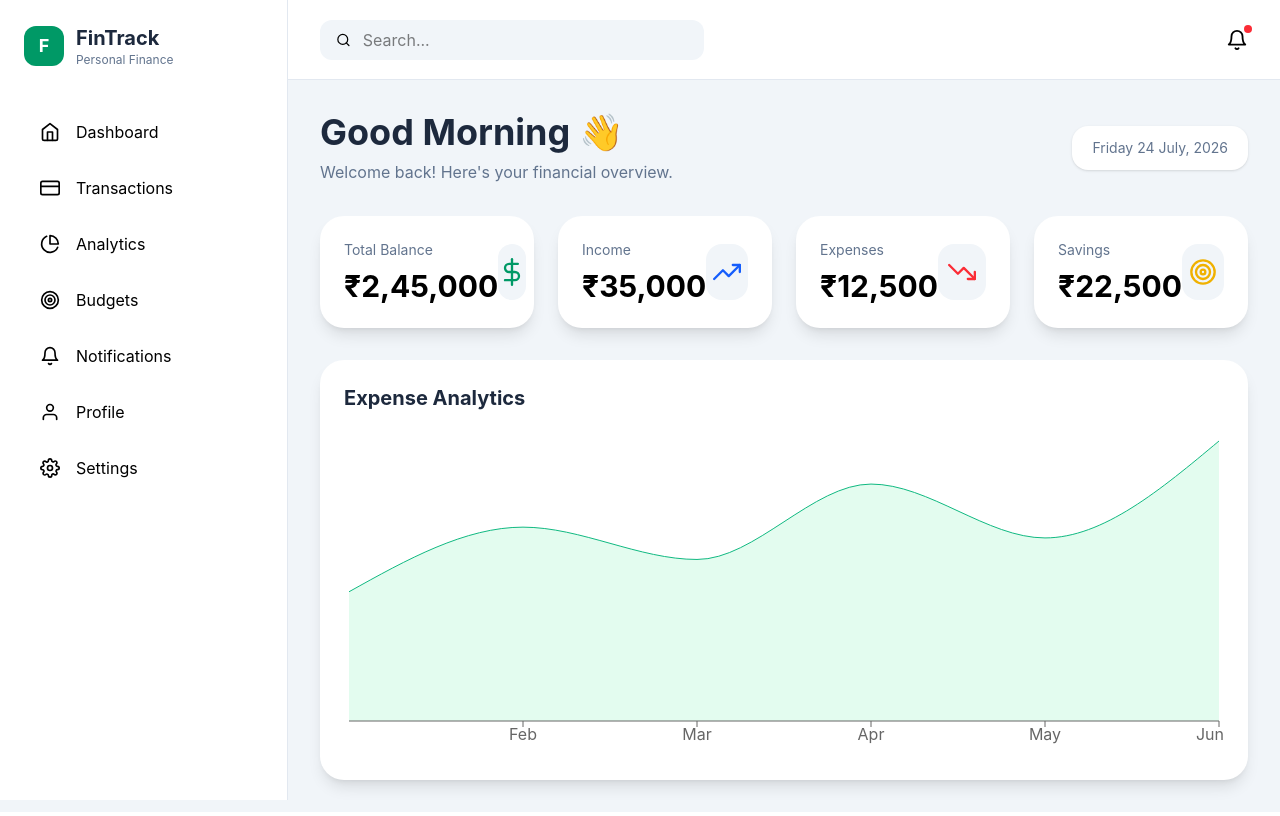
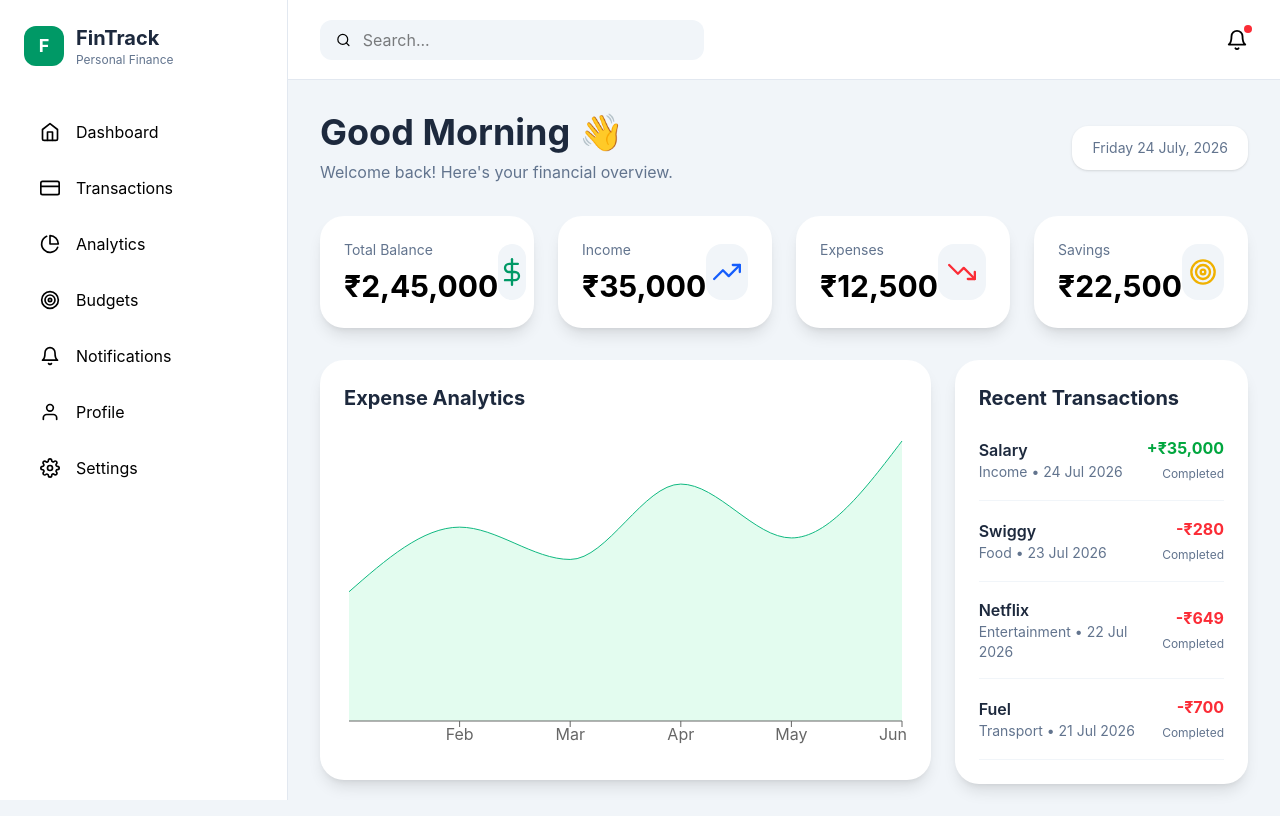
Before and after one commit to SreesaranK/FinTrack, a React (Vite) app: page / in a window 1280 px wide. Built offline with nearby package versions, Linux system fonts and the light colour scheme.

Commit message:
feat: add analytics and recent transactions dashboard

```diff
--- /dev/null
+++ b/src/data/transactionsData.js
@@ -0,0 +1,34 @@
+export const transactions = [
+  {
+    id: 1,
+    title: "Salary",
+    category: "Income",
+    date: "24 Jul 2026",
+    amount: "+₹35,000",
+    status: "Completed",
+  },
+  {
+    id: 2,
+    title: "Swiggy",
+    category: "Food",
+    date: "23 Jul 2026",
+    amount: "-₹280",
+    status: "Completed",
+  },
+  {
+    id: 3,
+    title: "Netflix",
+    category: "Entertainment",
+    date: "22 Jul 2026",
+    amount: "-₹649",
+    status: "Completed",
+  },
+  {
+    id: 4,
+    title: "Fuel",
+    category: "Transport",
+    date: "21 Jul 2026",
+    amount: "-₹700",
+    status: "Completed",
+  },
+];
--- a/src/pages/Dashboard/Dashboard.jsx
+++ b/src/pages/Dashboard/Dashboard.jsx
@@ -1,6 +1,7 @@
 import DashboardHeader from "./DashboardHeader";
 import FinancialOverview from "./FinancialOverview";
 import AnalyticsChart from "./AnalyticsChart";
+import RecentTransactions from "./RecentTransactions";
 
 export default function Dashboard() {
   return (
@@ -9,7 +10,13 @@ export default function Dashboard() {
 
       <FinancialOverview />
 
-      <AnalyticsChart />
+      <div className="grid grid-cols-1 xl:grid-cols-3 gap-6">
+        <div className="xl:col-span-2">
+          <AnalyticsChart />
+        </div>
+
+        <RecentTransactions />
+      </div>
     </div>
   );
 }
--- a/src/pages/Dashboard/RecentTransactions.jsx
+++ b/src/pages/Dashboard/RecentTransactions.jsx
@@ -0,0 +1,47 @@
+import Card from "../../components/ui/Card";
+import { transactions } from "../../data/transactionsData";
+
+export default function RecentTransactions() {
+  return (
+    <Card>
+      <h2 className="text-xl font-bold text-slate-800 mb-6">
+        Recent Transactions
+      </h2>
+
+      <div className="space-y-4">
+        {transactions.map((transaction) => (
+          <div
+            key={transaction.id}
+            className="flex items-center justify-between border-b border-slate-100 pb-4"
+          >
+            <div>
+              <h3 className="font-semibold text-slate-800">
+                {transaction.title}
+              </h3>
+
+              <p className="text-sm text-slate-500">
+                {transaction.category} • {transaction.date}
+              </p>
+            </div>
+
+            <div className="text-right">
+              <p
+                className={`font-bold ${
+                  transaction.amount.startsWith("+")
+                    ? "text-green-600"
+                    : "text-red-500"
+                }`}
+              >
+                {transaction.amount}
+              </p>
+
+              <span className="text-xs text-slate-500">
+                {transaction.status}
+              </span>
+            </div>
+          </div>
+        ))}
+      </div>
+    </Card>
+  );
+}
```
